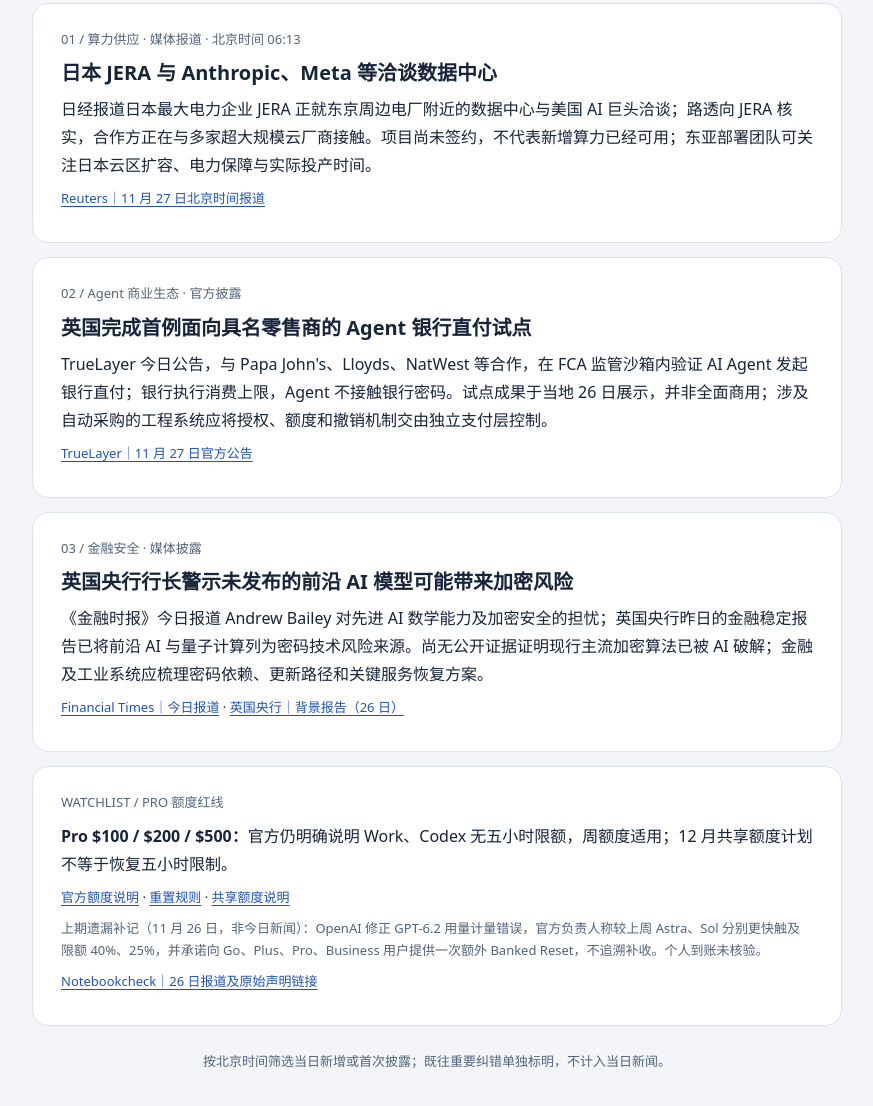
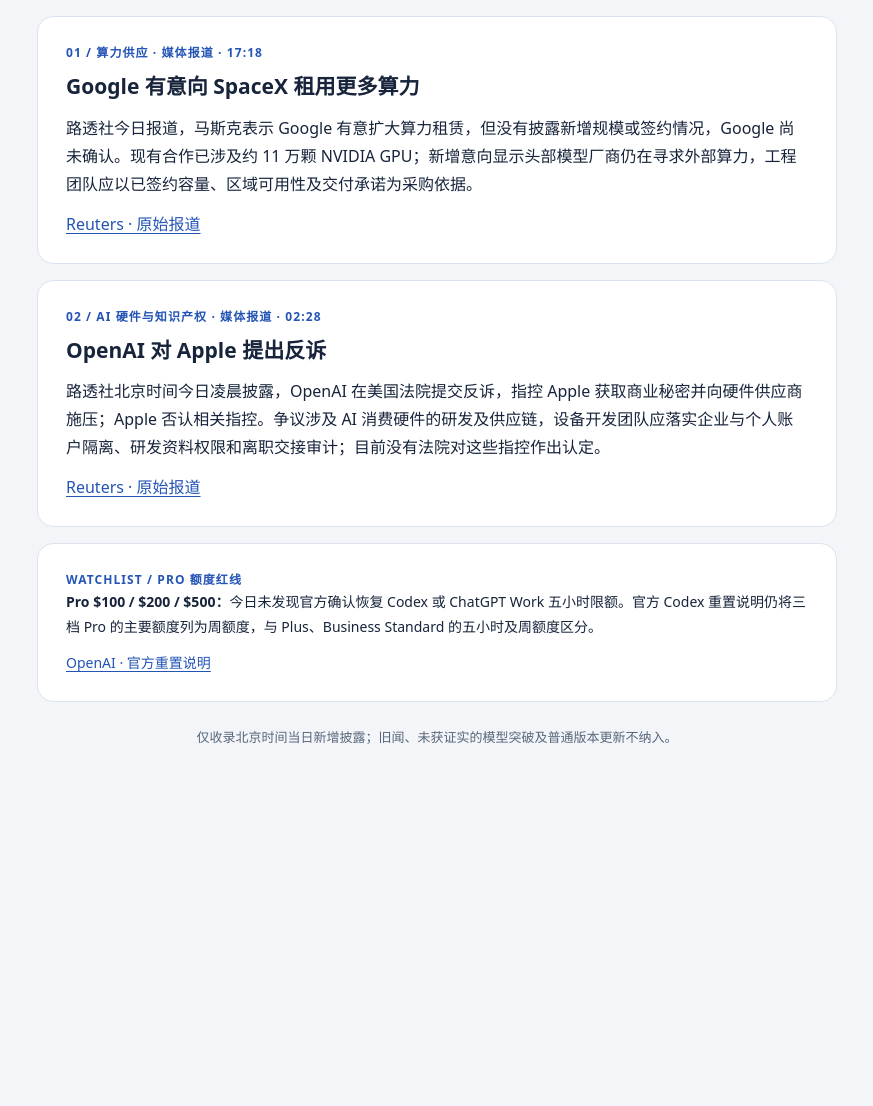
Before and after one commit to yesichen374/ai-news, a plain HTML site: page index.html in a window 1280 px wide. Shown: the part 256-1362 px from the top of the page, without its empty margins (203-1076 px from the left). After the commit the page ends 1072 px from the top, so only its background shows below. Drawn offline with Linux system fonts and the light colour scheme.

Commit message:
Sync homepage with 2026-11-28 archive

```diff
--- a/index.html
+++ b/index.html
@@ -1,9 +1,4 @@
 <!doctype html>
-<html lang="zh-CN"><head><meta charset="utf-8"><meta name="viewport" content="width=device-width,initial-scale=1"><meta name="color-scheme" content="light dark"><title>AI 工程简报｜2026-11-27</title><style>
-:root{color-scheme:light dark;--bg:#f3f5f8;--card:#fff;--ink:#17243a;--muted:#53647a;--line:#dce3ec;--accent:#2053b8}*{box-sizing:border-box}body{margin:0;background:var(--bg);color:var(--ink);font:16px/1.75 system-ui,-apple-system,"Microsoft YaHei",sans-serif}main{max-width:850px;margin:auto;padding:32px 20px 48px}header,article,aside{background:var(--card);border:1px solid var(--line);border-radius:16px;padding:24px 28px}header{border-top:4px solid var(--accent)}.kicker,.meta,footer{color:var(--muted);font-size:13px}.kicker{letter-spacing:.12em;font-weight:700}h1{font-size:clamp(28px,5vw,40px);line-height:1.25;margin:10px 0}h2{font-size:20px;line-height:1.45;margin:8px 0}p{margin:8px 0}article,aside{margin-top:14px}a{color:var(--accent);text-underline-offset:3px;overflow-wrap:anywhere}.sources{font-size:13px}footer{text-align:center;margin-top:24px}@media(prefers-color-scheme:dark){:root{--bg:#0c1422;--card:#152135;--ink:#e9eff9;--muted:#b2bfd3;--line:#2c3a50;--accent:#9cbdff}}@media(max-width:550px){main{padding:14px 12px 32px}header,article,aside{padding:18px}h2{font-size:18px}}
-</style></head><body><main><header><div class="kicker">AI ENGINEERING BRIEF · DAILY</div><h1>AI 工程简报</h1><p class="meta">2026 年 11 月 27 日 · 北京时间 · 约 1 分钟</p><p>今日 3 件重要披露｜算力、Agent 支付与安全</p></header>
-<article><div class="meta">01 / 算力供应 · 媒体报道 · 北京时间 06:13</div><h2>日本 JERA 与 Anthropic、Meta 等洽谈数据中心</h2><p>日经报道日本最大电力企业 JERA 正就东京周边电厂附近的数据中心与美国 AI 巨头洽谈；路透向 JERA 核实，合作方正在与多家超大规模云厂商接触。项目尚未签约，不代表新增算力已经可用；东亚部署团队可关注日本云区扩容、电力保障与实际投产时间。</p><p class="sources"><a href="https://www.reuters.com/world/asia-pacific/japans-jera-enters-talks-with-anthropic-meta-build-data-centres-nikkei-reports-2026-11-26/">Reuters｜11 月 27 日北京时间报道</a></p></article>
-<article><div class="meta">02 / Agent 商业生态 · 官方披露</div><h2>英国完成首例面向具名零售商的 Agent 银行直付试点</h2><p>TrueLayer 今日公告，与 Papa John's、Lloyds、NatWest 等合作，在 FCA 监管沙箱内验证 AI Agent 发起银行直付；银行执行消费上限，Agent 不接触银行密码。试点成果于当地 26 日展示，并非全面商用；涉及自动采购的工程系统应将授权、额度和撤销机制交由独立支付层控制。</p><p class="sources"><a href="https://truelayer.com/newsroom/announcements/papa-johns-truelayer-agentic-pay-by-bank/">TrueLayer｜11 月 27 日官方公告</a></p></article>
-<article><div class="meta">03 / 金融安全 · 媒体披露</div><h2>英国央行行长警示未发布的前沿 AI 模型可能带来加密风险</h2><p>《金融时报》今日报道 Andrew Bailey 对先进 AI 数学能力及加密安全的担忧；英国央行昨日的金融稳定报告已将前沿 AI 与量子计算列为密码技术风险来源。尚无公开证据证明现行主流加密算法已被 AI 破解；金融及工业系统应梳理密码依赖、更新路径和关键服务恢复方案。</p><p class="sources"><a href="https://www.ft.com/content/450920b9-82b8-4a66-960b-5740aa7f94ae">Financial Times｜今日报道</a> · <a href="https://www.bankofengland.co.uk/financial-stability-report/2026/november-2026">英国央行｜背景报告（26 日）</a></p></article>
-<aside><div class="meta">WATCHLIST / PRO 额度红线</div><p><strong>Pro $100 / $200 / $500：</strong>官方仍明确说明 Work、Codex 无五小时限额，周额度适用；12 月共享额度计划不等于恢复五小时限制。</p><p class="sources"><a href="https://help.openai.com/en/articles/20001516-managing-usage-with-gpt-6-astra-in-work-and-codex">官方额度说明</a> · <a href="https://help.openai.com/en/articles/20001498-how-resets-work-in-codex">重置规则</a> · <a href="https://help.openai.com/en/articles/20001625-understanding-chatgpt-and-codex-usage-limits">共享额度说明</a></p><p class="meta">上期遗漏补记（11 月 26 日，非今日新闻）：OpenAI 修正 GPT-6.2 用量计量错误，官方负责人称较上周 Astra、Sol 分别更快触及限额 40%、25%，并承诺向 Go、Plus、Pro、Business 用户提供一次额外 Banked Reset，不追溯补收。个人到账未核验。</p><p class="sources"><a href="https://www.notebookcheck.net/ChatGPT-users-hit-limits-up-to-40-sooner-after-OpenAI-billing-fix.1460643.0.html">Notebookcheck｜26 日报道及原始声明链接</a></p></aside>
-<footer>按北京时间筛选当日新增或首次披露；既往重要纠错单独标明，不计入当日新闻。</footer></main></body></html>
+<html lang="zh-CN"><head><meta charset="utf-8"><meta name="viewport" content="width=device-width,initial-scale=1"><meta name="color-scheme" content="light dark"><title>AI 工程简报｜2026年11月28日</title><style>
+:root{color-scheme:light dark;--bg:#f3f5f9;--paper:#fff;--ink:#17243b;--sub:#58677a;--line:#dce3ed;--accent:#2454b6}*{box-sizing:border-box}body{margin:0;background:var(--bg);color:var(--ink);font:16px/1.75 system-ui,"Microsoft YaHei",sans-serif}main{max-width:840px;margin:auto;padding:36px 20px 60px}header,article,aside{background:var(--paper);border:1px solid var(--line);border-radius:16px;padding:25px 28px;margin-bottom:16px}header{padding:32px 28px}h1{font-size:clamp(28px,5vw,42px);line-height:1.2;margin:8px 0 12px}h2{font-size:21px;line-height:1.45;margin:8px 0 12px}p{margin:0 0 12px}p:last-child{margin-bottom:0}.kicker{font-size:12px;font-weight:750;letter-spacing:.09em;color:var(--accent)}.muted,footer{color:var(--sub);font-size:13px}a{color:var(--accent);text-underline-offset:3px;overflow-wrap:anywhere}aside{font-size:14px}footer{text-align:center;padding:8px} @media(prefers-color-scheme:dark){:root{--bg:#0d1423;--paper:#172235;--ink:#edf3ff;--sub:#aab8cd;--line:#324059;--accent:#a2bfff}}@media(max-width:540px){main{padding:14px 12px 32px}header,article,aside{padding:20px}h2{font-size:19px}}
+</style></head><body><main><header><div class="kicker">AI ENGINEERING BRIEF / DAILY</div><h1>AI 工程简报</h1><p class="muted">2026 年 11 月 28 日 · 北京时间 · 约 1 分钟</p><p>今日精选 2 件重要新增，均为可信媒体披露；不将未签约的算力需求或诉讼指控当作既成事实。</p></header><section aria-label="今日重点"><article><div class="kicker">01 / 算力供应 · 媒体报道 · 17:18</div><h2>Google 有意向 SpaceX 租用更多算力</h2><p>路透社今日报道，马斯克表示 Google 有意扩大算力租赁，但没有披露新增规模或签约情况，Google 尚未确认。现有合作已涉及约 11 万颗 NVIDIA GPU；新增意向显示头部模型厂商仍在寻求外部算力，工程团队应以已签约容量、区域可用性及交付承诺为采购依据。</p><a href="https://www.reuters.com/business/media-telecom/musk-says-google-is-interested-renting-more-computing-capacity-spacex-2026-11-28/">Reuters · 原始报道</a></article><article><div class="kicker">02 / AI 硬件与知识产权 · 媒体报道 · 02:28</div><h2>OpenAI 对 Apple 提出反诉</h2><p>路透社北京时间今日凌晨披露，OpenAI 在美国法院提交反诉，指控 Apple 获取商业秘密并向硬件供应商施压；Apple 否认相关指控。争议涉及 AI 消费硬件的研发及供应链，设备开发团队应落实企业与个人账户隔离、研发资料权限和离职交接审计；目前没有法院对这些指控作出认定。</p><a href="https://www.reuters.com/technology/openai-countersues-apple-stealing-trade-secrets-ft-reports-2026-11-27/">Reuters · 原始报道</a></article></section><aside><div class="kicker">WATCHLIST / PRO 额度红线</div><p><strong>Pro $100 / $200 / $500：</strong>今日未发现官方确认恢复 Codex 或 ChatGPT Work 五小时限额。官方 Codex 重置说明仍将三档 Pro 的主要额度列为周额度，与 Plus、Business Standard 的五小时及周额度区分。</p><a href="https://help.openai.com/en/articles/20001498-how-resets-work-in-codex">OpenAI · 官方重置说明</a></aside><footer>仅收录北京时间当日新增披露；旧闻、未获证实的模型突破及普通版本更新不纳入。</footer></main></body></html>
```
